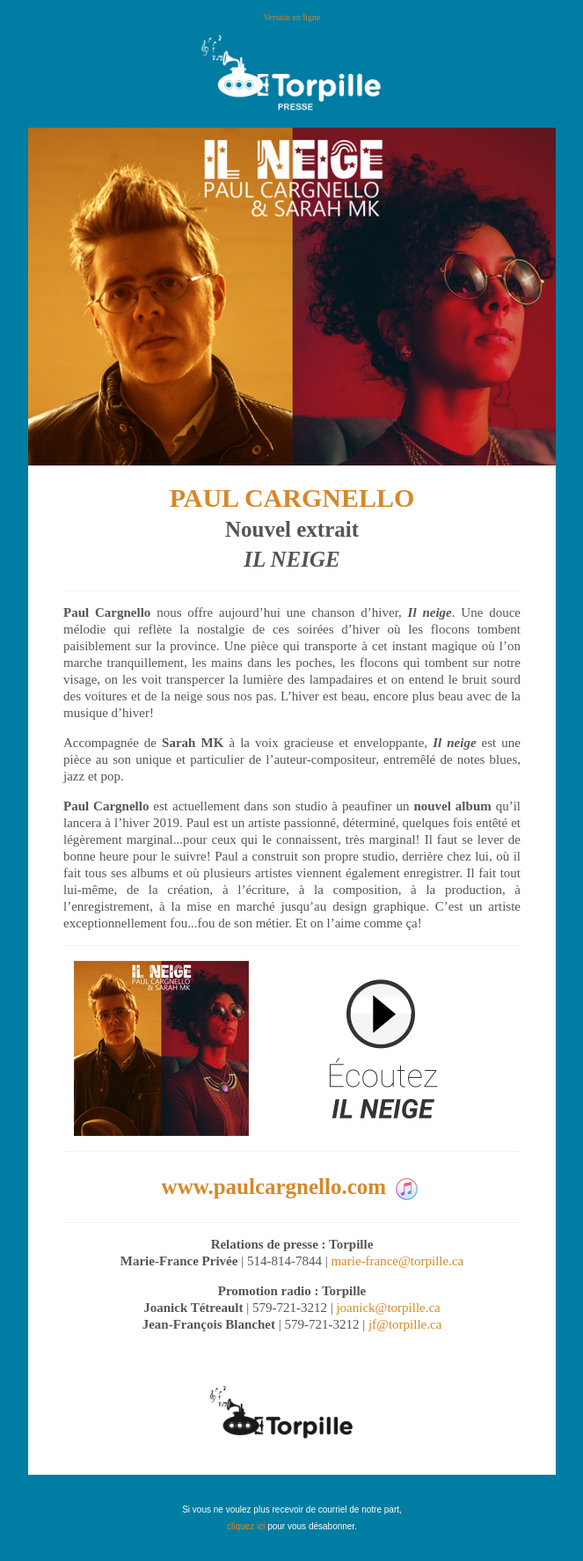
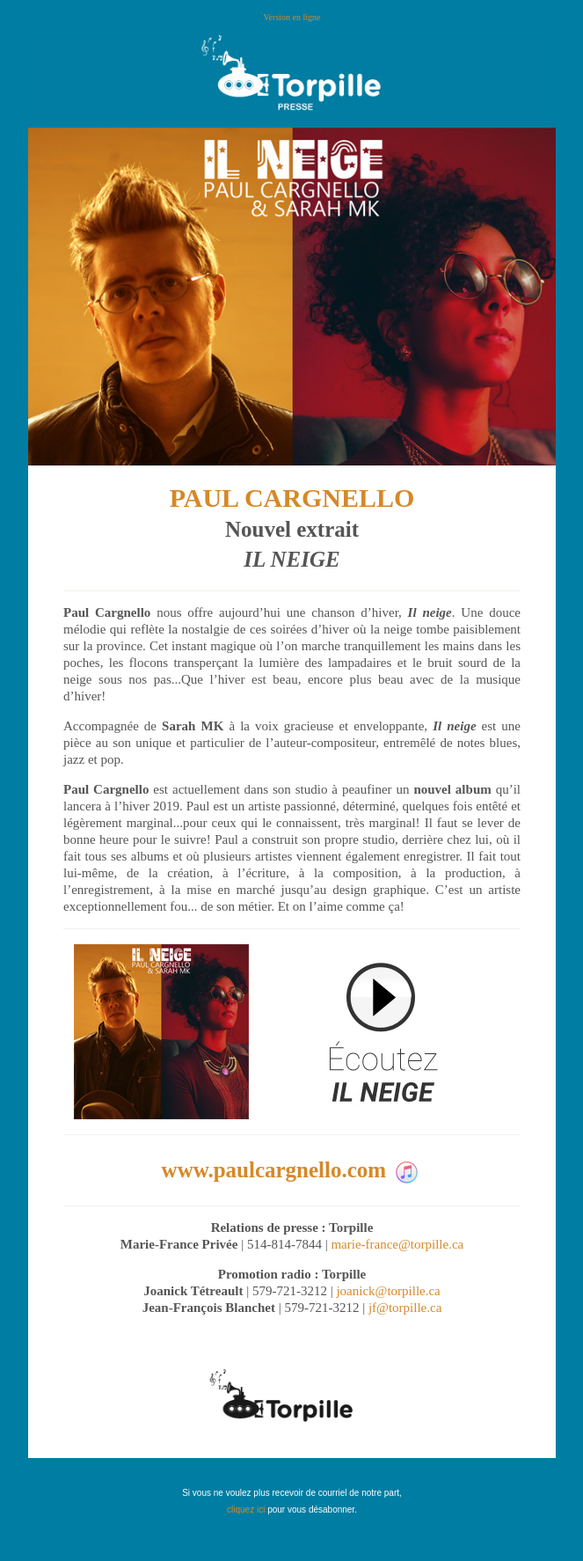
Before and after one commit to graphismatique/mfp, a Jekyll site: the page PaulCargnello/IlNeige/index.html, which Jekyll copies as it is, in a window 1280 px wide. Shown: the whole page at 88% size, without its empty margins (308-971 px from the left). Built offline with Jekyll 4.4.1, drawn with Linux system fonts in a browser that asks for light colours.

Commit message:
Update index.html

```diff
--- a/PaulCargnello/IlNeige/index.html
+++ b/PaulCargnello/IlNeige/index.html
@@ -235,11 +235,12 @@
 
                                     <h1><b class="color">PAUL CARGNELLO</b><br><small>Nouvel extrait<br><b><i>IL NEIGE</i></b></small></h1>
                                     <hr>
-                                    <p><b>Paul Cargnello</b> nous offre aujourd’hui une chanson d’hiver, <b><i>Il neige</i></b>. Une douce mélodie qui reflète la nostalgie de ces soirées d’hiver où les flocons tombent paisiblement sur la province. Une pièce qui transporte à cet instant magique où l’on marche tranquillement, les mains dans les poches, les flocons qui tombent sur notre visage, on les voit transpercer la lumière des lampadaires et on entend le bruit sourd des voitures et de la neige sous nos pas. L’hiver est beau, encore plus beau avec de la musique d’hiver!</p>
+                                    <p><b>Paul Cargnello</b> nous offre aujourd’hui une chanson d’hiver, <b><i>Il neige</i></b>. Une douce mélodie qui reflète la nostalgie de ces soirées d’hiver où la neige tombe paisiblement sur la province. Cet instant magique où l’on marche tranquillement les mains dans les poches, les flocons transperçant la lumière des lampadaires et le bruit sourd de la neige sous nos pas...Que l’hiver est beau, encore plus beau avec de la musique d’hiver!</p>
                                     <p>Accompagnée de <b>Sarah MK</b> à la voix gracieuse et enveloppante, <b><i>Il neige</i></b> est une pièce au son unique et particulier de l’auteur-compositeur, entremêlé de notes blues, jazz et pop.</p>
-                                    <p><b>Paul Cargnello</b> est actuellement dans son studio à peaufiner un <b>nouvel album</b> qu’il lancera à l’hiver 2019. Paul est un artiste passionné, déterminé, quelques fois entêté et légèrement marginal...pour ceux qui le connaissent, très marginal! Il faut se lever de bonne heure pour le suivre! Paul a construit son propre studio, derrière chez lui, où il fait tous ses albums et où plusieurs artistes viennent également enregistrer. Il fait tout lui-même, de la création, à l’écriture, à la composition, à la production, à l’enregistrement, à la mise en marché jusqu’au design graphique. C’est un artiste exceptionnellement fou...fou de son métier. Et on l’aime comme ça!</p>
+                                    <p><b>Paul Cargnello</b> est actuellement dans son studio à peaufiner un <b>nouvel album</b> qu’il lancera à l’hiver 2019. Paul est un artiste passionné, déterminé, quelques fois entêté et légèrement marginal...pour ceux qui le connaissent, très marginal! Il faut se lever de bonne heure pour le suivre! Paul a construit son propre studio, derrière chez lui, où il fait tous ses albums et où plusieurs artistes viennent également enregistrer. Il fait tout lui-même, de la création, à l’écriture, à la composition, à la production, à l’enregistrement, à la mise en marché jusqu’au design graphique. C’est un artiste exceptionnellement fou... de son métier. Et on l’aime comme ça!</p>
+
                                     <hr>
-                                    <a href="http://torpille.ca/artistes/paul-cargnello/" target="_blank"><img src="http://mariefranceprivee.com/PaulCargnello/IlNeige/assets/PlayBtn.jpg" alt="Écoutez l'extrait Il Neige"></a>
+                                    <a href="http://torpille.ca/2018/11/paul-cargnello-il-neige/" target="_blank"><img src="http://mariefranceprivee.com/PaulCargnello/IlNeige/assets/PlayBtn.jpg" alt="Écoutez l'extrait Il Neige"></a>
                                     <hr>
                                     <h3 style="text-align: center; vertical-align:middle;">
                                         <a href='http://www.paulcargnello.com' target='_blank' >www.paulcargnello.com</a>
```
